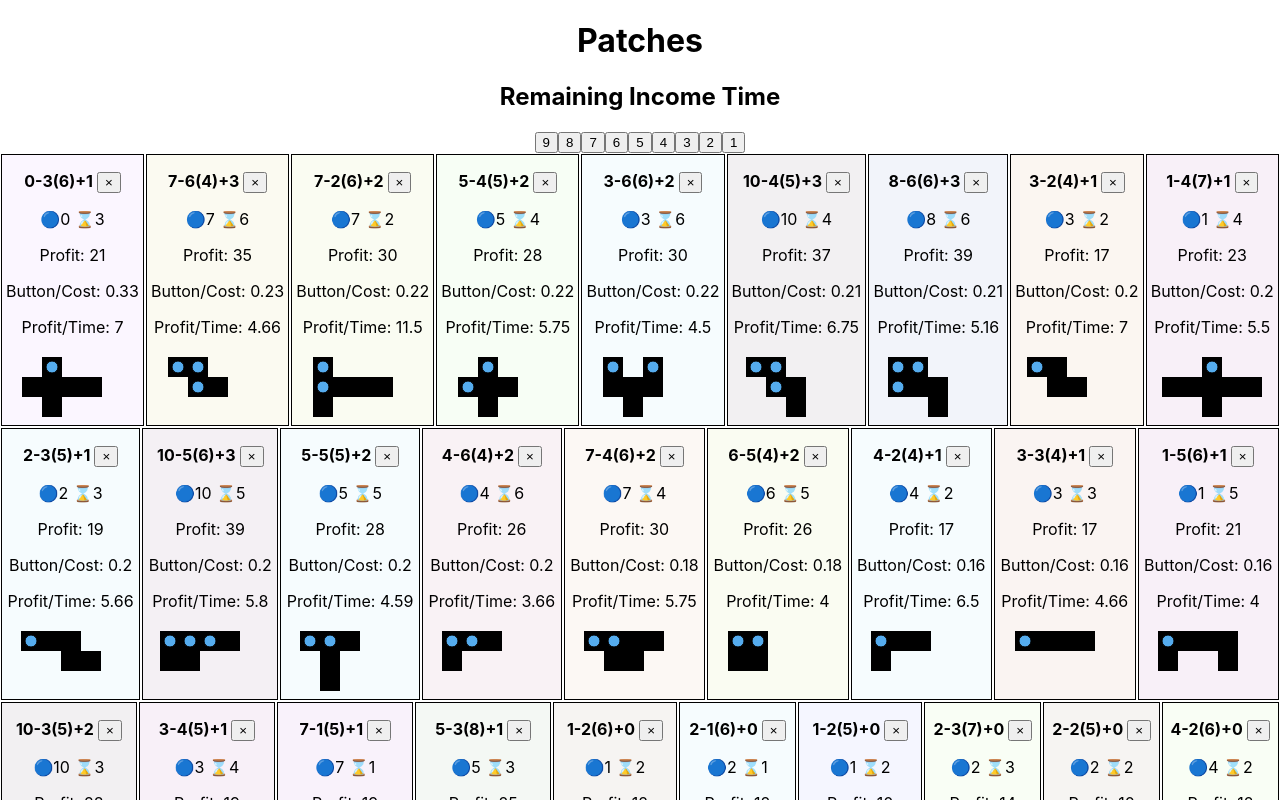
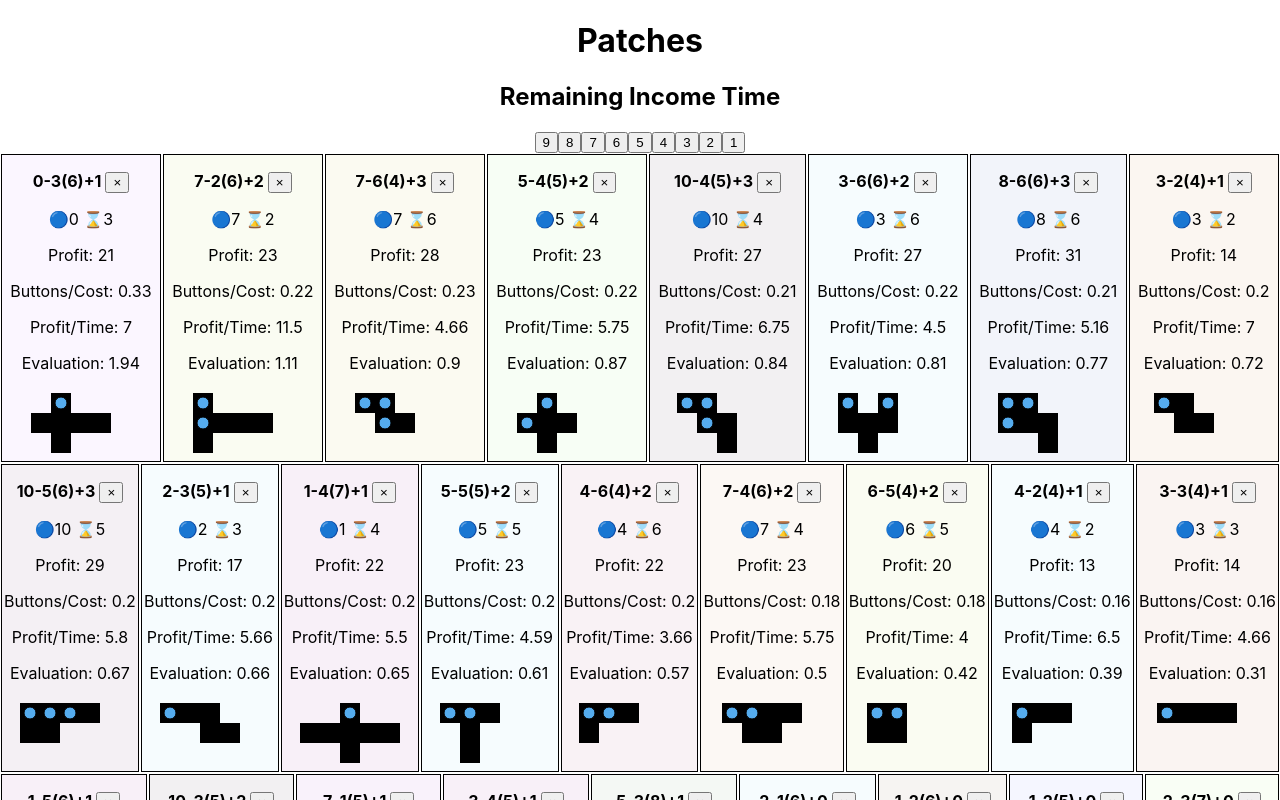
Before and after one commit to kumackey/patchwork-calculator, a React (Create React App) app: page / in a window 1280 px wide. Shown: the top 800 px of the page. Built offline with nearby package versions, Linux system fonts and the light colour scheme.

Commit message:
sort by evaluate

```diff
--- a/src/App.tsx
+++ b/src/App.tsx
@@ -1,17 +1,22 @@
 import {useState} from 'react';
 import {PatchList} from './PatchList';
 import {PlacedPatchList} from './PlacedPatchList';
-import {defaultPatches, Patch, RemainingIncomeTimes} from "./Patch";
+import {sortPatches, Patch, RemainingIncomeTimes, Patches} from "./Patch";
 import {RemainingIncomeTimesButtons} from "./RemainingIncomeTimesButtons";
 
 import './App.css';
 
 function App() {
     const defaultRemainingIncomeTimes: RemainingIncomeTimes = 9;
+    const defaultPatches = sortPatches(defaultRemainingIncomeTimes, Patches);
     const [remainingIncomeTimes, setRemainingIncomeTimes] = useState<RemainingIncomeTimes>(defaultRemainingIncomeTimes);
-    const [patches, setPatches] = useState(defaultPatches(defaultRemainingIncomeTimes));
+    const [patches, setPatches] = useState(defaultPatches);
     const [placedPatches, setPlacedPatches] = useState<Patch[]>([]);
 
+    const resortPatches = (remainingIncomeTimes: RemainingIncomeTimes) => {
+        const newPatches = sortPatches(remainingIncomeTimes, patches);
+        setPatches(newPatches);
+    }
     const addToPlacedPatches = (patch: Patch) => {
         setPlacedPatches([...placedPatches, patch]);
     }
@@ -24,7 +29,8 @@ function App() {
         <div className="App">
             <h1>Patches</h1>
             <h2>Remaining Income Time</h2>
-            <RemainingIncomeTimesButtons setRemainingIncomeTimes={setRemainingIncomeTimes}/>
+            <RemainingIncomeTimesButtons setRemainingIncomeTimes={setRemainingIncomeTimes}
+                                         resortPatches={resortPatches}/>
             <PatchList patches={patches}
                        remainingIncomeTimes={remainingIncomeTimes}
                        setPatches={setPatches}
--- a/src/Patch.ts
+++ b/src/Patch.ts
@@ -26,16 +26,34 @@ export class Patch {
         return `${this.buttonCost}-${this.timeCost}(${this.size})+${this.buttons}`;
     }
 
-    public profit(remainingIncomeTimes: RemainingIncomeTimes): number {
-        return this.buttons * remainingIncomeTimes + 2 * this.size;
+    profit(remainingIncomeTimes: RemainingIncomeTimes): number {
+        return this.buttons * remainingIncomeTimes + 2 * this.size - this.buttonCost;
     }
 
-    public buttonPerCost(): number {
+    buttonsPerCost(): number {
         return this.buttons / (this.buttonCost + this.timeCost);
     }
 
-    public profitPerTime(remainingIncomeTimes: RemainingIncomeTimes): number {
-        return (this.profit(remainingIncomeTimes) - this.buttonCost) / this.timeCost;
+    profitPerTime(remainingIncomeTimes: RemainingIncomeTimes): number {
+        return this.profit(remainingIncomeTimes) / this.timeCost;
+    }
+
+    evaluation(remainingIncomeTimes: RemainingIncomeTimes): number {
+        return (this.buttonPerCostZScore() * remainingIncomeTimes + this.profitPerTimeZScore(remainingIncomeTimes) * (10 - remainingIncomeTimes)) / 10
+    }
+
+    private buttonPerCostZScore(): number {
+        return this.calculateZScore(patch => patch.buttonsPerCost(), Patches);
+    }
+
+    private profitPerTimeZScore(remainingIncomeTimes: RemainingIncomeTimes): number {
+        return this.calculateZScore(patch => patch.profitPerTime(remainingIncomeTimes), Patches);
+    }
+
+    private calculateZScore(valueFunction: (patch: Patch) => number, patches: Patch[]): number {
+        const mean = calculateAverage(valueFunction, patches);
+        const stdDev = calculateStandardDeviation(valueFunction, patches);
+        return (valueFunction(this) - mean) / stdDev;
     }
 }
 
@@ -47,13 +65,28 @@ type PatchShape = [
 
 export type RemainingIncomeTimes = 1 | 2 | 3 | 4 | 5 | 6 | 7 | 8 | 9 | 10;
 
-export function defaultPatches(_: RemainingIncomeTimes): Patch[] {
-    return Patches.sort((a: Patch, b: Patch) => {
-        return b.buttonPerCost() - a.buttonPerCost();
+export function sortPatches(remainingIncomeTimes: RemainingIncomeTimes, patches: Patch[]): Patch[] {
+    return [...patches].sort((a, b) => {
+        return b.evaluation(remainingIncomeTimes) - a.evaluation(remainingIncomeTimes);
     });
 }
 
-const Patches: Patch[] = [
+function calculateAverage(valueFunction: (patch: Patch) => number, patches: Patch[]): number {
+    const sum = patches.reduce((sum, patch) => sum + valueFunction(patch), 0);
+    return sum / patches.length;
+}
+
+function calculateStandardDeviation(valueFunction: (patch: Patch) => number, patches: Patch[]): number {
+    const mean = calculateAverage(valueFunction, patches);
+    const variance = patches.reduce((sum, patch) => {
+        const value = valueFunction(patch);
+        return sum + Math.pow(value - mean, 2);
+    }, 0) / patches.length;
+
+    return Math.sqrt(variance);
+}
+
+export const Patches: Patch[] = [
     new Patch([
         [true, false, false, false, false],
         [true, true, true, true, false],
--- a/src/PatchList.tsx
+++ b/src/PatchList.tsx
@@ -85,8 +85,9 @@ function PatchContainer({patch, remainingIncomeTimes, index, movePatch, handlePl
             </p>
             <p>🔵{patch.buttonCost} ⌛{patch.timeCost}</p>
             <p>Profit: {patch.profit(remainingIncomeTimes)}</p>
-            <p>Button/Cost: {floor(patch.buttonPerCost())}</p>
+            <p>Buttons/Cost: {floor(patch.buttonsPerCost())}</p>
             <p>Profit/Time: {floor(patch.profitPerTime(remainingIncomeTimes))}</p>
+            <p>Evaluation: {floor(patch.evaluation(remainingIncomeTimes))}</p>
             <PatchSVG patch={patch}/>
         </div>
     );
--- a/src/RemainingIncomeTimesButtons.tsx
+++ b/src/RemainingIncomeTimesButtons.tsx
@@ -1,14 +1,20 @@
 import React from 'react';
 import {RemainingIncomeTimes} from './Patch';
 
-interface RemainingIncomeTimesButtonsProps {
+interface Props {
     setRemainingIncomeTimes: (remainingIncomeTimes: RemainingIncomeTimes) => void;
+    resortPatches: (remainingIncomeTimes: RemainingIncomeTimes) => void;
 }
 
-export function RemainingIncomeTimesButtons({setRemainingIncomeTimes}: RemainingIncomeTimesButtonsProps) {
+export function RemainingIncomeTimesButtons({setRemainingIncomeTimes, resortPatches}: Props) {
     const buttons: React.JSX.Element[] = [];
     for (let i = 9 as RemainingIncomeTimes; i >= 1; i-- as RemainingIncomeTimes) {
-        buttons.push(<button key={i} onClick={() => setRemainingIncomeTimes(i)}>{i}</button>);
+        buttons.push(<button key={i} onClick={
+            () => {
+                setRemainingIncomeTimes(i);
+                resortPatches(i);
+            }
+        }>{i}</button>);
     }
 
     return (
```
